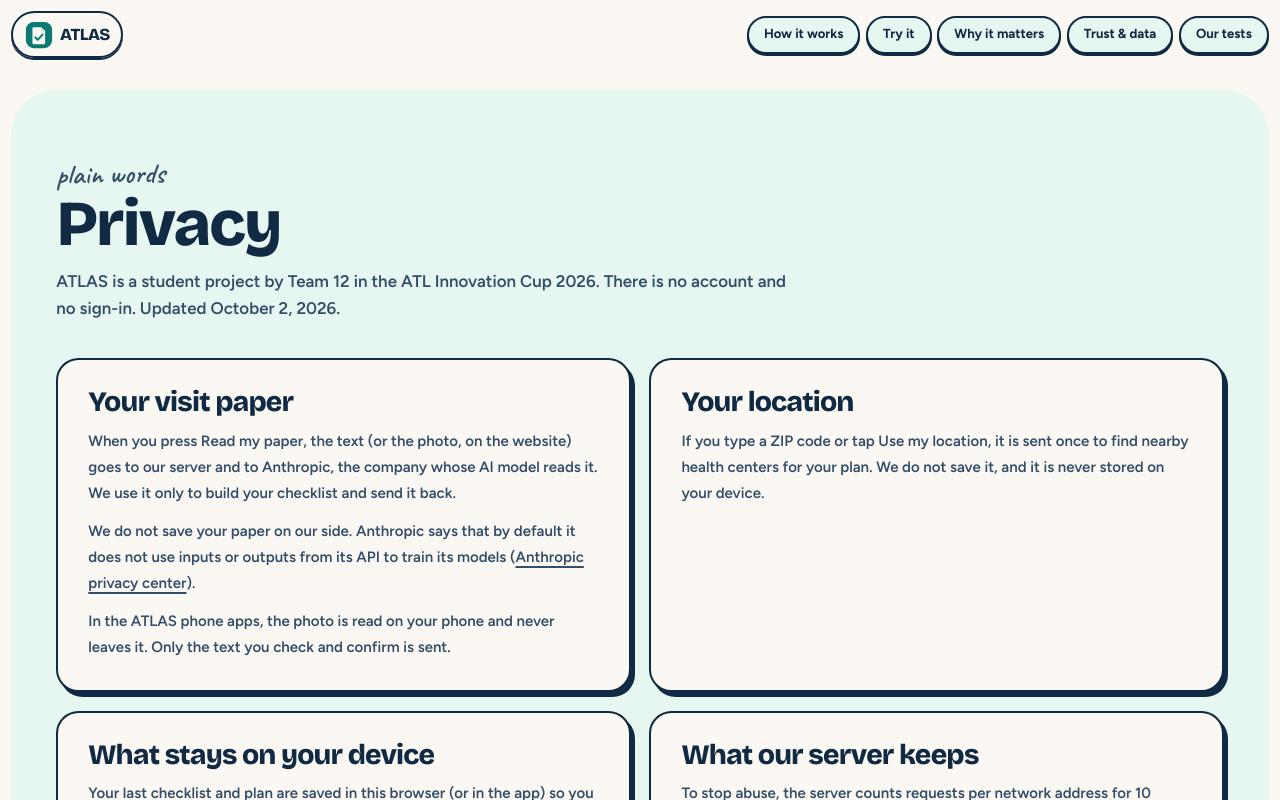
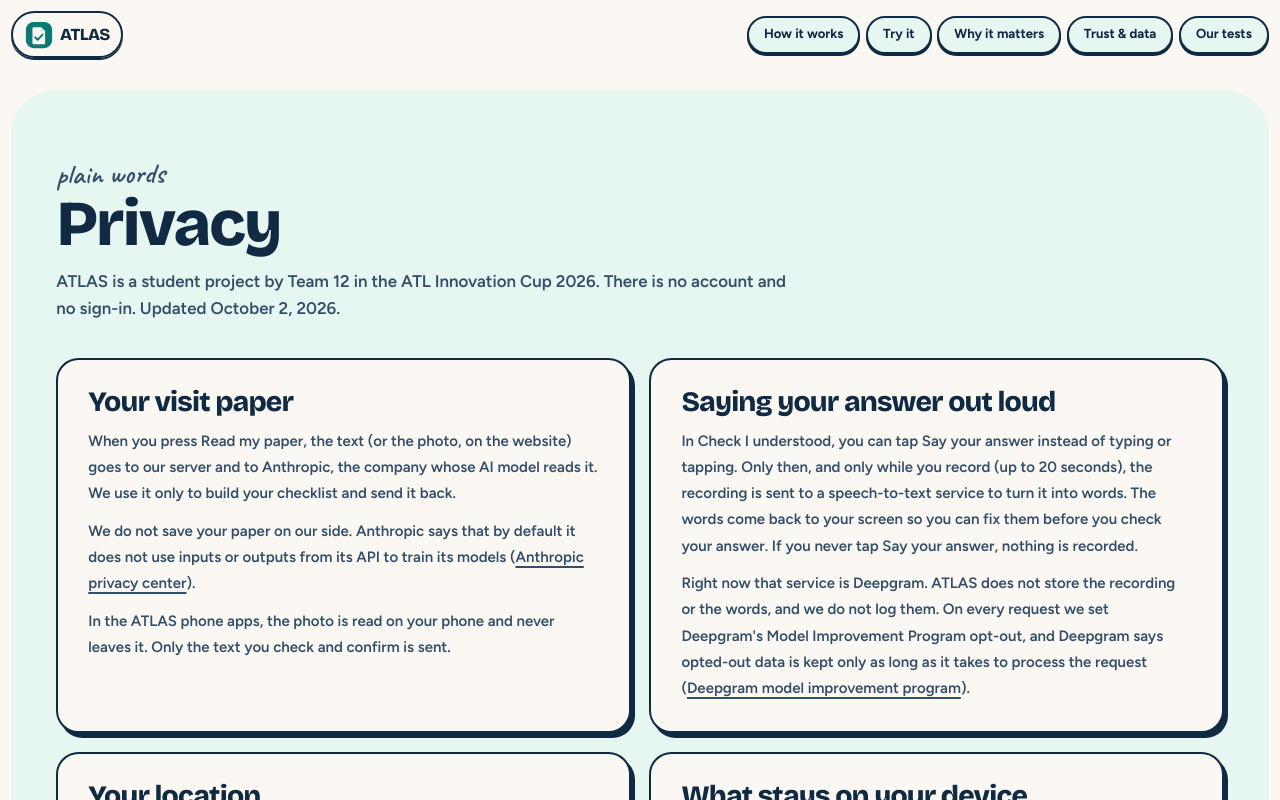
Before and after one commit to ACT-Team-12/atlas, a Next.js app in the folder web/: page /privacy in a window 1280 px wide. Shown: the top 800 px of the page. Built offline with nearby package versions, Linux system fonts and the light colour scheme; no server answers.

Commit message:
Privacy: explain Say your answer and name the speech-to-text service in use

```diff
--- a/web/src/app/privacy/page.tsx
+++ b/web/src/app/privacy/page.tsx
@@ -1,6 +1,7 @@
 import type { Metadata } from "next";
 import { Nav } from "@/ui/Nav";
 import { Footer } from "@/ui/Footer";
+import { sttProvider } from "@/lib/transcribe";
 
 export const metadata: Metadata = {
   title: "Privacy · ATLAS",
@@ -8,6 +9,8 @@ export const metadata: Metadata = {
 };
 
 const UPDATED = "October 2, 2026";
+// Rendered per request so the speech-to-text paragraph always names the service this deployment uses right now.
+export const dynamic = "force-dynamic";
 
 function Block({ title, children }: { title: string; children: React.ReactNode }) {
   return (
@@ -20,6 +23,7 @@ function Block({ title, children }: { title: string; children: React.ReactNode }
 
 /** Every line here describes what the code actually does; change the code and this page together. */
 export default function PrivacyPage() {
+  const stt = sttProvider(); // names the speech-to-text service this deployment actually uses
   return (
     <>
       <Nav />
@@ -35,6 +39,16 @@ export default function PrivacyPage() {
               <p>When you press Read my paper, the text (or the photo, on the website) goes to our server and to Anthropic, the company whose AI model reads it. We use it only to build your checklist and send it back.</p>
               <p>We do not save your paper on our side. Anthropic says that by default it does not use inputs or outputs from its API to train its models (<a className="underline decoration-2 underline-offset-4" href="https://privacy.claude.com/en/articles/7996868-is-my-data-used-for-model-training" target="_blank" rel="noreferrer">Anthropic privacy center</a>).</p>
               <p>In the ATLAS phone apps, the photo is read on your phone and never leaves it. Only the text you check and confirm is sent.</p>
+            </Block>
+            <Block title="Saying your answer out loud">
+              <p>In Check I understood, you can tap Say your answer instead of typing or tapping. Only then, and only while you record (up to 20 seconds), the recording is sent to a speech-to-text service to turn it into words. The words come back to your screen so you can fix them before you check your answer. If you never tap Say your answer, nothing is recorded.</p>
+              {stt === "deepgram" && (
+                <p>Right now that service is Deepgram. ATLAS does not store the recording or the words, and we do not log them. On every request we set Deepgram&apos;s Model Improvement Program opt-out, and Deepgram says opted-out data is kept only as long as it takes to process the request (<a className="underline decoration-2 underline-offset-4" href="https://developers.deepgram.com/docs/the-deepgram-model-improvement-partnership-program" target="_blank" rel="noreferrer">Deepgram model improvement program</a>).</p>
+              )}
+              {stt === "gateway" && (
+                <p>Right now that service is xAI&apos;s speech-to-text model, reached through Vercel AI Gateway. ATLAS does not store the recording or the words, and we do not log them. We tell the gateway to use only providers with a zero data retention agreement that do not train on what we send.</p>
+              )}
+              {stt === null && <p>This is switched off right now, so no recording is ever sent.</p>}
             </Block>
             <Block title="Your location">
               <p>If you type a ZIP code or tap Use my location, it is sent once to find nearby health centers for your plan. We do not save it, and it is never stored on your device.</p>
```
